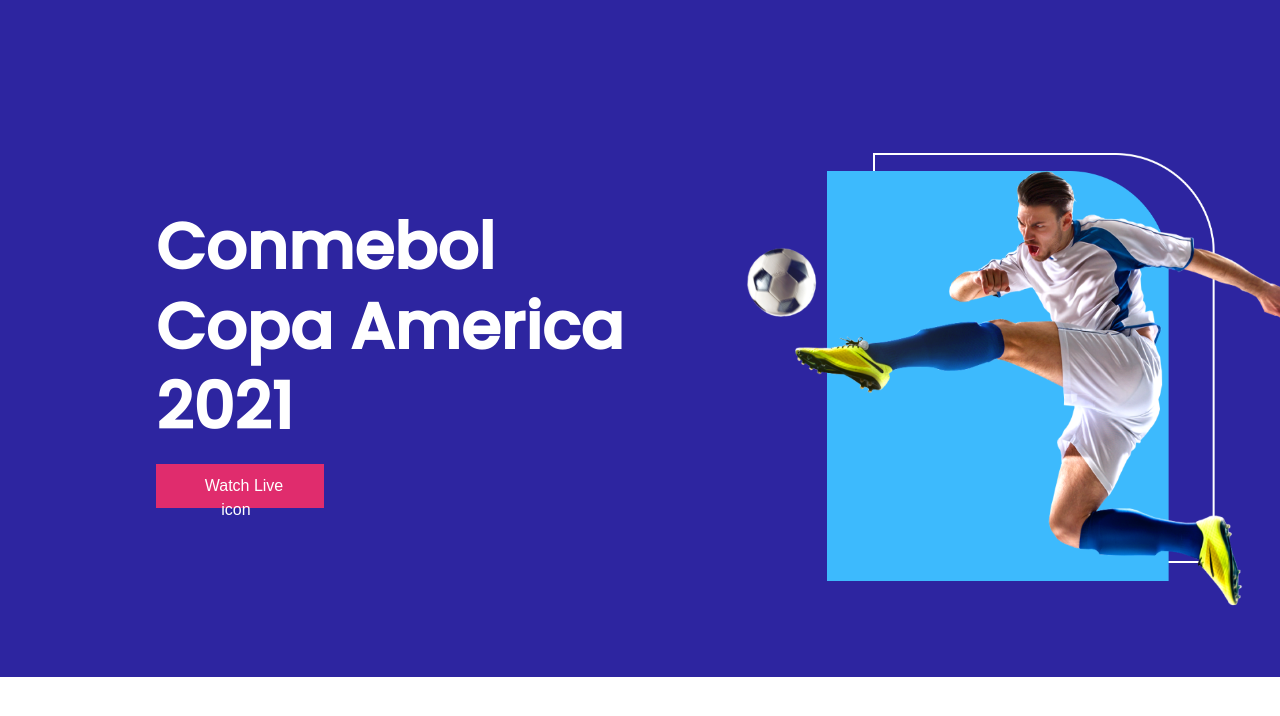
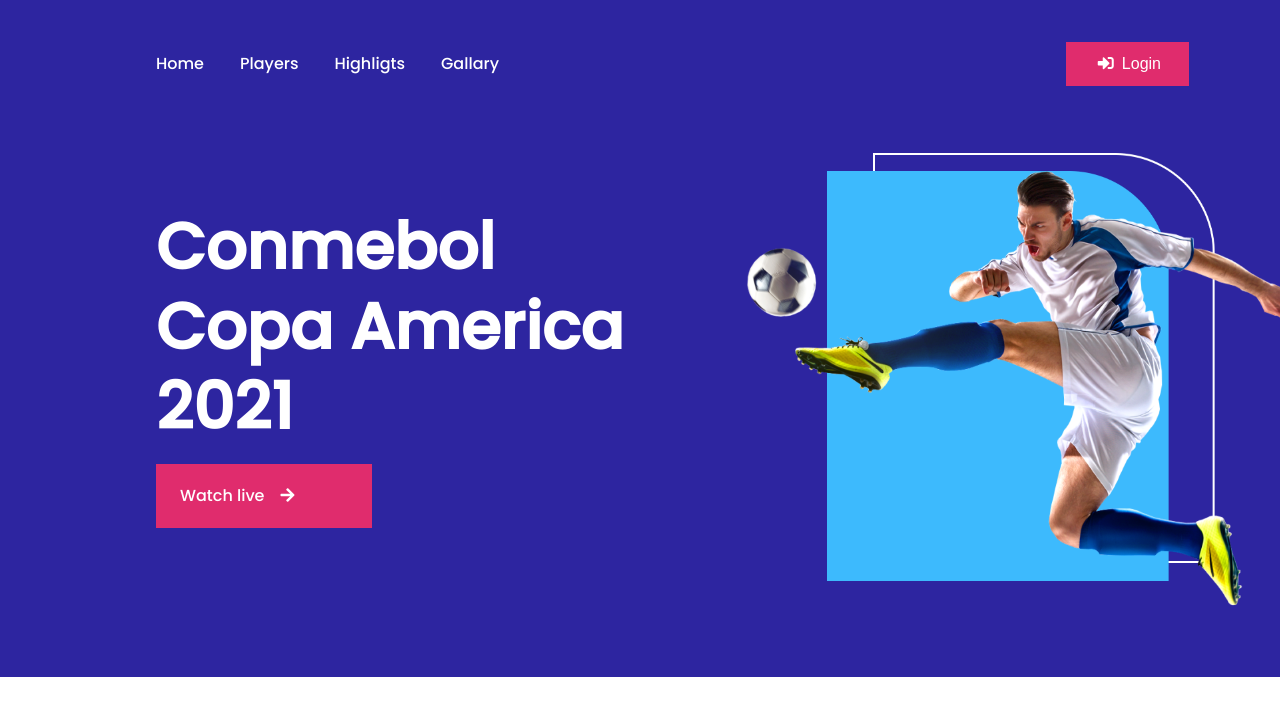
Before and after one commit to Zahin52/Footbal-Tournament, a plain HTML site: page index.html in a window 1280 px wide. Drawn offline with Linux system fonts and the light colour scheme.

Commit message:
banner section done

```diff
--- a/index.html
+++ b/index.html
@@ -6,26 +6,40 @@
     <meta http-equiv="X-UA-Compatible" content="IE=edge">
     <meta name="viewport" content="width=device-width, initial-scale=1.0">
     <link rel="stylesheet" href="style.css">
+    <!-- cdn of font-awesome -->
+    <link rel="stylesheet" href="https://use.fontawesome.com/releases/v5.0.8/css/all.css"
+        integrity="sha384-3AB7yXWz4OeoZcPbieVW64vVXEwADiYyAEhwilzWsLw+9FgqpyjjStpPnpBO8o8S" crossorigin="anonymous">
+
+    <!-- OR -->
+
+    <!-- <script defer src="https://use.fontawesome.com/releases/v5.0.8/js/all.js"
+        integrity="sha384-SlE991lGASHoBfWbelyBPLsUlwY1GwNDJo3jSJO04KZ33K2bwfV9YBauFfnzvynJ" crossorigin="anonymous">
+    </script> -->
+
     <title>Football-Tournament</title>
 </head>
 
 <body>
-    <!-- <header>
+    <header>
         <nav class="nav-bar">
             <div class="nav-item">
-                <ul>
-                    <li>Home</li>
-                    <li>Clubs</li>
-                    <li>World Cup 2023</li>
-                    <li>Upcoming Match</li>
-                    <li>Gallary</li>
-                </ul>
+                <div class="nav-links">
+                    <a>Home</a>
+                    <a>Players</a>
+                    <a>Highligts</a>
+                    <a>Gallary</a>
+                </div>
             </div>
             <div class="nav-item">
-                <button class="login">Login</button>
+                <button class="login">
+                    <span>
+                        <i class="fas fa-sign-in-alt"></i>
+                    </span>
+                    <span>Login</span>
+                </button>
             </div>
         </nav>
-    </header> -->
+    </header>
     <main>
         <!-- banner section -->
         <section class="banner">
@@ -34,9 +48,16 @@
                     Copa America
                     2021
                 </h1>
-                <button class="watch-live-button">
-                    <a href="https://copaamerica.com/en/">Watch Live <span> icon</span></a>
-                </button>
+                <!-- <button class="watch-live-button"> -->
+                <a class="button" href="https://copaamerica.com/en/">
+
+                    <span>Watch live</span>
+                    <span>
+                        <i class="fas fa-arrow-right"></i>
+                    </span>
+
+                </a>
+                <!-- </button> -->
             </div>
             <div>
                 <div class="banner-image">
--- a/style.css
+++ b/style.css
@@ -19,27 +19,66 @@ nav style
 
 .nav-bar {
     display: flex;
+    justify-content: space-between;
     align-items: center;
     padding: 0px;
     position: absolute;
-    width: 1162px;
+    width: 80.69%;
     height: 44px;
     left: 156px;
     top: 42px;
-    justify-content: space-around;
-}
-
-.nav-item ul {
-    display: flex;
-    justify-content: space-around;
 
 }
 
-.nav-item ul li {
+.nav-item {
+    height: 100%;
+
+}
+
+.nav-item .nav-links {
+    display: flex;
+    justify-content: space-around;
+    align-items: center;
+    height: 100%;
+
+}
+
+.nav-item .nav-links a {
     list-style: none;
-    color: blue;
+    color: #ffffff;
     cursor: pointer;
-    margin-right: 10px;
+    margin-right: 36px;
+    width: 100%;
+    transition: all 1s ease-in-out;
+    border-bottom: 1px solid transparent;
+}
+
+.nav-item .nav-links a:hover {
+
+    color: yellow;
+    border-bottom: 1px solid yellow;
+
+}
+
+.nav-item .login {
+    display: flex;
+    flex-direction: row;
+    align-items: center;
+    padding: 10px 24px;
+    position: static;
+    width: 123px;
+    height: 44px;
+    background: #E02C6D;
+    border: none;
+    color: white;
+}
+
+.nav-item .login span {
+    font-size: 1.2em;
+}
+
+.nav-item .login span:first-child {
+    margin: 0px 8px;
 }
 
 /* banner section */
@@ -67,7 +106,7 @@ nav style
     top: 207px;
 }
 
-.banner-title button {
+.banner-title .button {
     background-color: #E02C6D;
     position: absolute;
     width: 168px;
@@ -76,15 +115,18 @@ nav style
     top: 464px;
     padding: 10px 24px;
     border: none;
+    text-decoration: none;
+    font-weight: 500;
+    font-size: 1em;
+    line-height: 24px;
+    color: #FFFFFF;
+    display: flex;
+    align-items: center;
+
 }
 
-.banner-title button a {
-    text-decoration: none;
-    font-weight: 500;
-    font-size: 16px;
-    line-height: 24px;
-    color: #FFFFFF;
-    margin: 0 8px;
+.banner-title .button .fa-arrow-right {
+    margin-left: 16px;
 }
 
 .banner-image {
```
